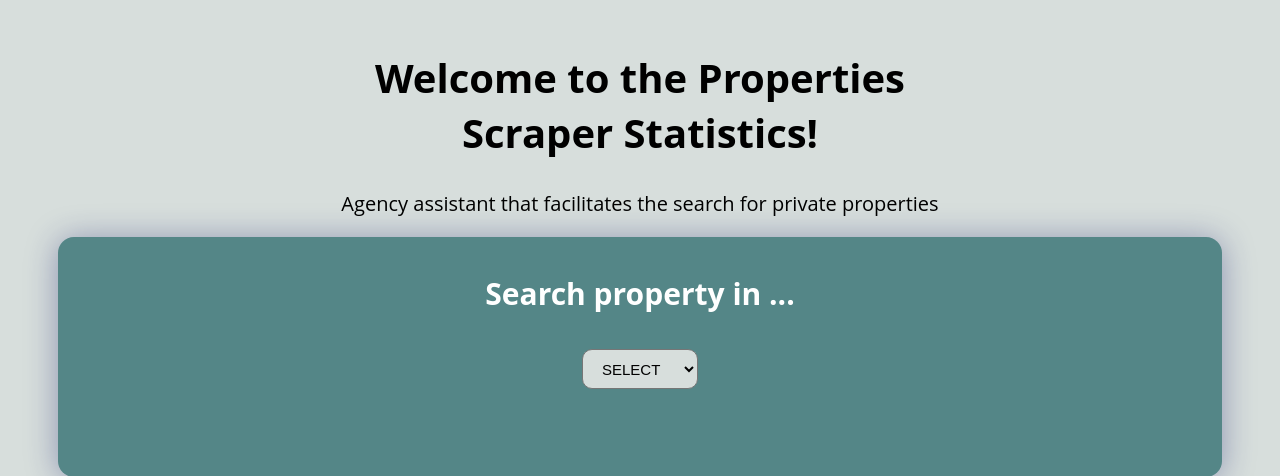
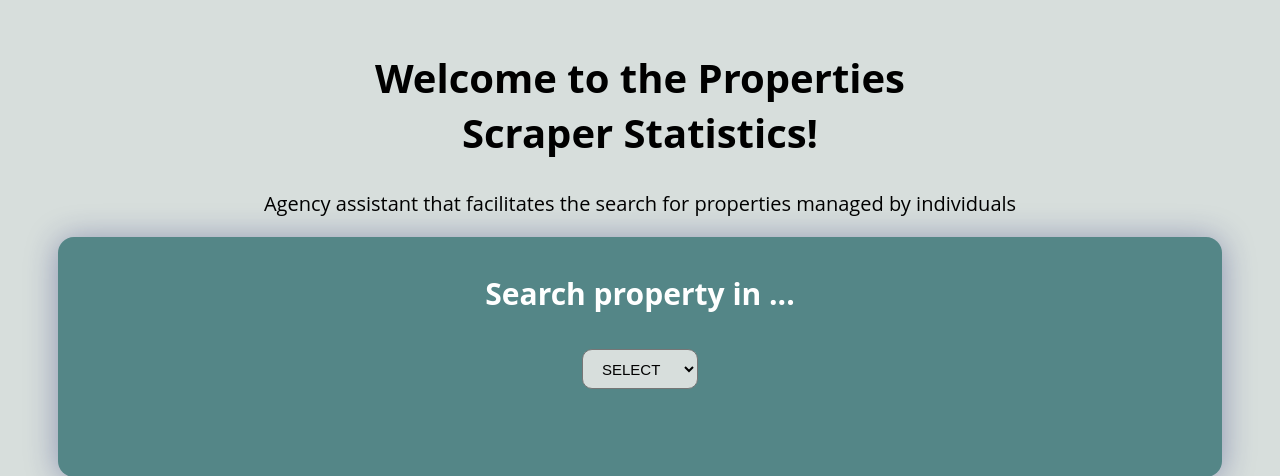
Before and after one commit to JuliaSerrano/WebScraping, a Flask app: template flask-app/templates/index.html in a window 1280 px wide. Shown: the top 476 px of the page. Run offline with Flask 2, Linux system fonts and the light colour scheme; the template is opened without the code that fills it: values that come from a table or form of the project are taken from there, others are empty; data comes from the database, SQL or seed files in the repository; some libraries are stand-ins or nearby versions; some web fonts are replaced.

Commit message:
Change header text

```diff
--- a/flask-app/templates/index.html
+++ b/flask-app/templates/index.html
@@ -15,7 +15,7 @@
 <body id = "index_body">
     <h1 class = "index_header" style="font-size:40px;">Welcome to the Properties <br/> Scraper Statistics!</h1>
 
-    <p class = "index_header" style="font-size:20px; margin-top: 30px;">Agency assistant that facilitates the search for private properties</p>
+    <p class = "index_header" style="font-size:20px; margin-top: 30px;">Agency assistant that facilitates the search for properties managed by individuals</p>
 
 
 
```
